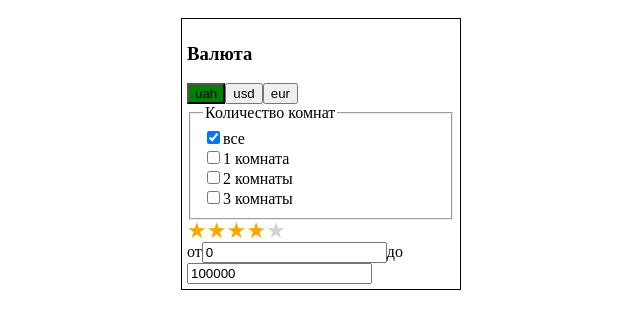
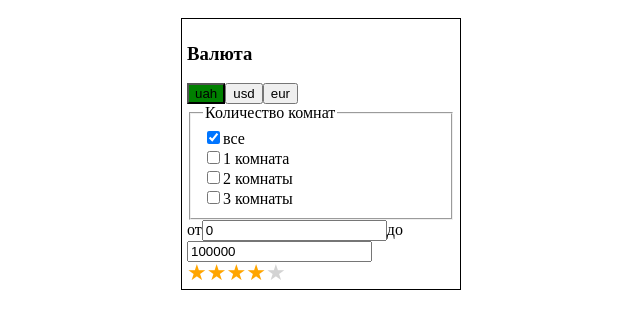
Before and after one commit to Frayz17/house-selling-app, a React (Create React App) app: page / in a window 1280 px wide. Shown: the top 318 px of the page, without its empty margins (69-709 px from the left). Built offline with nearby package versions, Linux system fonts and the light colour scheme; no server answers.

Commit message:
Price Componen is done.

```diff
--- a/src/components/FiltersList.js
+++ b/src/components/FiltersList.js
@@ -65,30 +65,22 @@ export default function HousesFilter () {
     })
   }
 
-  const handlerSetPrice = event => {
+  const handlerSetPriceStart = event => {
     let value = event.target.value
-
-    // setPrice(prevState => {
-    //   return {
-    //     ...prevState,
-    //     start: value
-    //   }
-    // })
-
-    setPriceStart()
-    setPriceEnd()
-    console.log('value: ', value)
-
-    function setPriceStart () {
-      return setPrice(prevState => {
+    if (value >= 0) {
+      setPrice(prevState => {
         return {
           ...prevState,
           start: value
         }
       })
     }
-    function setPriceEnd () {
-      return setPrice(prevState => {
+  }
+
+  const handlerSetPriceEnd = event => {
+    let value = event.target.value
+    if (value <= 100000) {
+      setPrice(prevState => {
         return {
           ...prevState,
           end: value
@@ -108,17 +100,18 @@ export default function HousesFilter () {
         handlerRoomsSelection={handlerRoomsSelection}
       />
 
+      <Price
+        start={price.start}
+        end={price.end}
+        handlerSetPriceStart={handlerSetPriceStart}
+        handlerSetPriceEnd={handlerSetPriceEnd}
+      />
+
       <Rating
         min={rating.min}
         max={rating.max}
         value={rating.value}
         onChange={handlerRatingChange}
-      />
-
-      <Price
-        start={price.start}
-        end={price.end}
-        handlerSetPrice={handlerSetPrice}
       />
 
     </Container>
--- a/src/components/filters/price/Price.js
+++ b/src/components/filters/price/Price.js
@@ -2,17 +2,17 @@ import React from 'react'
 import PropTypes from 'prop-types'
 import styled from 'styled-components'
 
-export default function Price ({ start, end, handlerSetPrice }) {
+export default function Price ({ start, end, handlerSetPriceStart, handlerSetPriceEnd }) {
   return (
     <div>
       <label>
         от
-        <input type='number' onChange={handlerSetPrice} value={start} />
+        <input type='number' onChange={handlerSetPriceStart} value={start} />
       </label>
 
       <label>
         до
-        <input type='number' onChange={handlerSetPrice} value={end} />
+        <input type='number' onChange={handlerSetPriceEnd} value={end} />
       </label>
     </div>
   )
```
